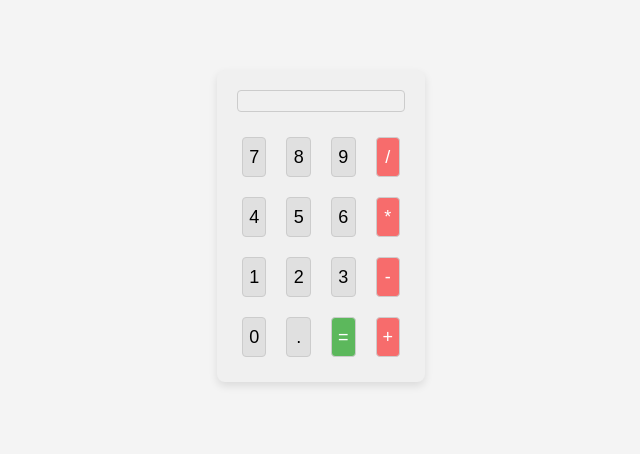
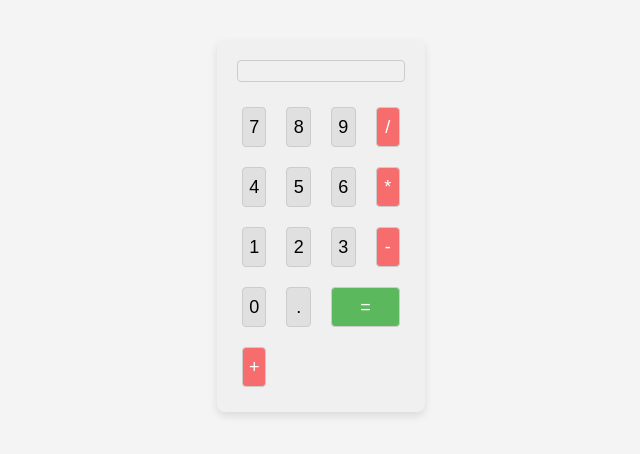
Before and after one commit to noegrg3/myinvention, a plain HTML site: page index.html in a window 1280 px wide. Shown: the part 174-628 px from the top of the page, without its empty margins (319-959 px from the left). Drawn offline with Linux system fonts and the light colour scheme.

Commit message:
index.html

```diff
--- a/index.html
+++ b/index.html
@@ -58,6 +58,10 @@
       color: #fff;
     }
 
+    button.double {
+      grid-column: span 2;
+    }
+
     button:hover {
       background-color: #ccc;
     }
@@ -81,7 +85,7 @@
   <button class="operator">-</button>
   <button>0</button>
   <button>.</button>
-  <button class="equal">=</button>
+  <button class="equal double">=</button>
   <button class="operator">+</button>
 </div>
 
```
